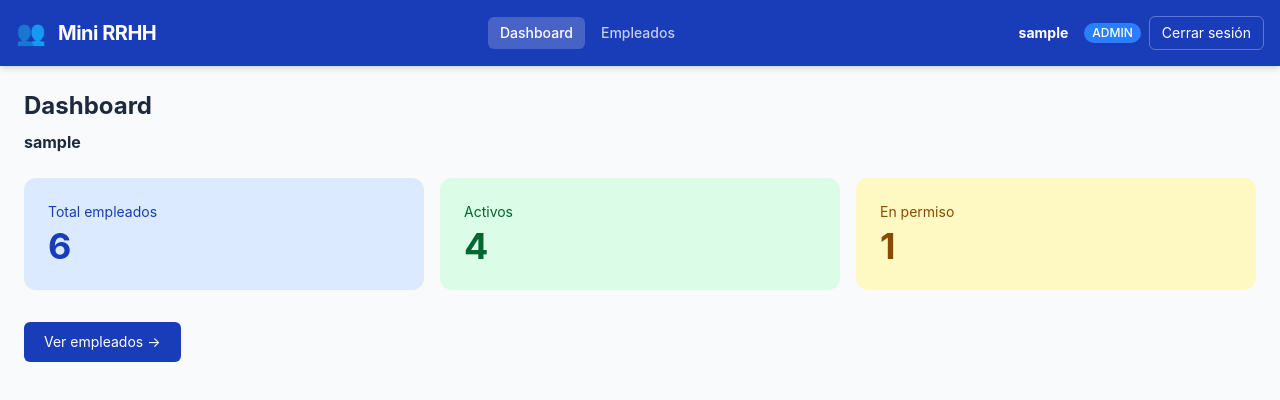
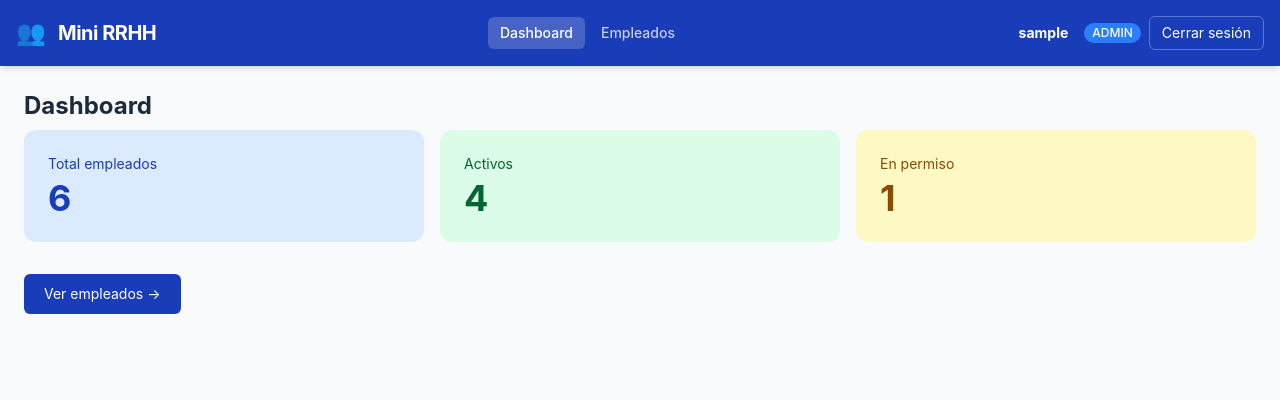
Before and after one commit to rrivera004/mini-rrhh, a React (Vite) app: page /dashboard in a window 1280 px wide. Shown: the top 400 px of the page. Built offline with nearby package versions, Linux system fonts and the light colour scheme; sample sign-in values are in the browser's storage.

Commit message:
Corrige inicio de sesion y dashboard

```diff
--- a/src/App.tsx
+++ b/src/App.tsx
@@ -82,7 +82,7 @@ function App() {
         {/* Redirigir raíz según autenticación */}
         <Route
           path="/"
-          element={<Navigate to="/dashboard" replace />}
+          element={<Navigate to="/login" replace />}
         />
 
         {/* 404 */}
--- a/src/pages/DashboardPage.tsx
+++ b/src/pages/DashboardPage.tsx
@@ -1,20 +1,11 @@
 // src/pages/DashboardPage.tsx
 
 import { Link } from 'react-router-dom';
-import { useEffect, useState } from 'react';
 import { mockEmployees } from '../utils/mockData';
 
 function DashboardPage() {
 
-  const [showWelcome, setShowWelcome] = useState(true);
 
-useEffect(() => {
-  const timer = setTimeout(() => {
-    setShowWelcome(false);
-  }, 3000);
-
-  return () => clearTimeout(timer);
-}, []);
 
 
   const total = mockEmployees.length;
@@ -27,7 +18,7 @@ useEffect(() => {
     e => e.status === 'on_leave'
   ).length;
 
-  const userName = localStorage.getItem('userName') || 'Usuario';
+
 
   const stats = [
     {
@@ -57,16 +48,7 @@ useEffect(() => {
         Dashboard
       </h2>
 
-     <p
-  className={`text-slate-600 mb-6 transition-all duration-700 ${
-    showWelcome
-      ? 'opacity-100 translate-y-0'
-      : 'opacity-100'
-  }`}
->
-  {showWelcome ? 'Bienvenido, ' : ''}
-  <span className="font-bold text-slate-800">{userName}</span>
-</p>
+
 
       {/* Tarjetas de estadísticas */}
       <div className="flex flex-col sm:flex-row gap-4 mb-8">
```
